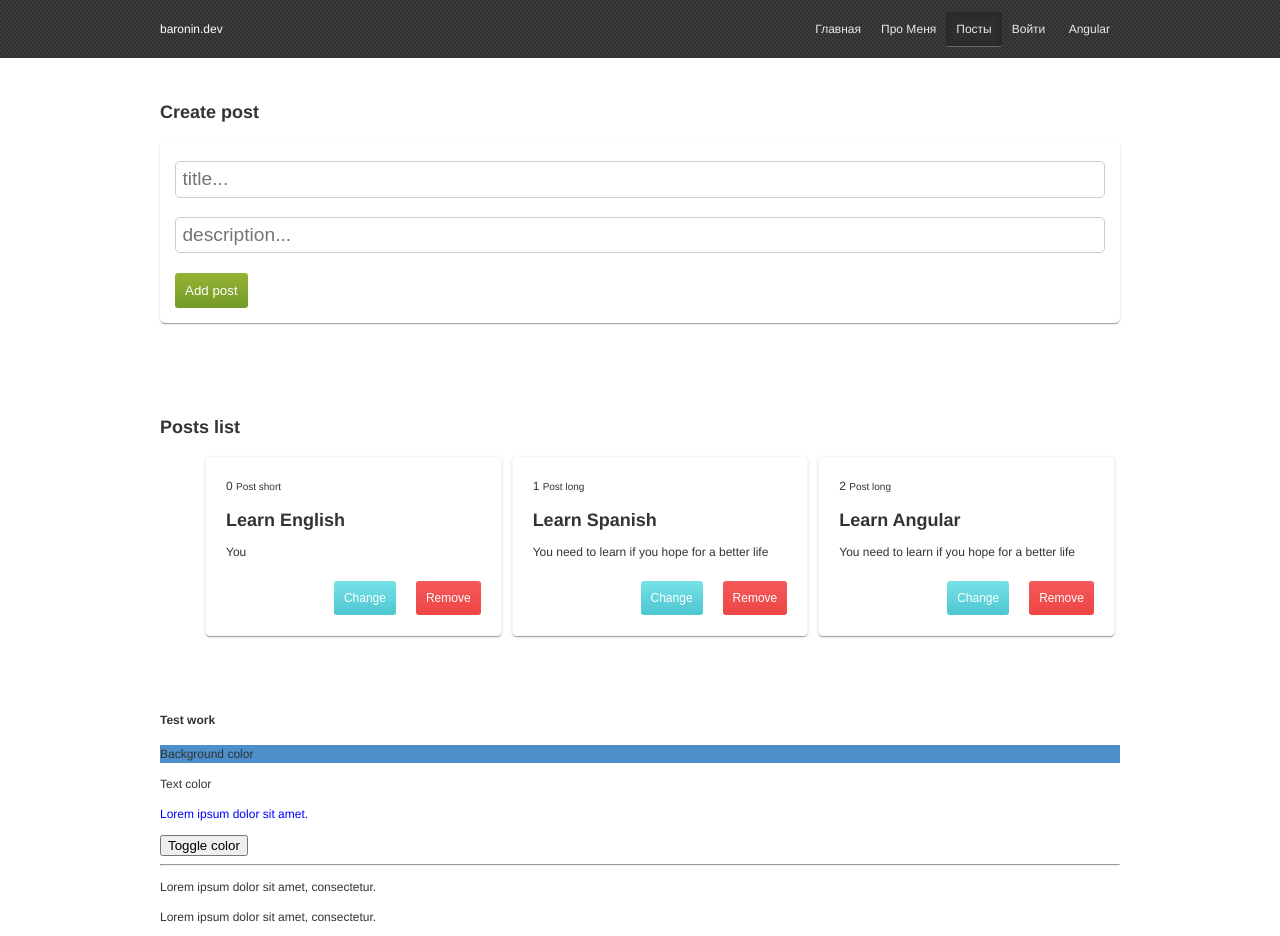
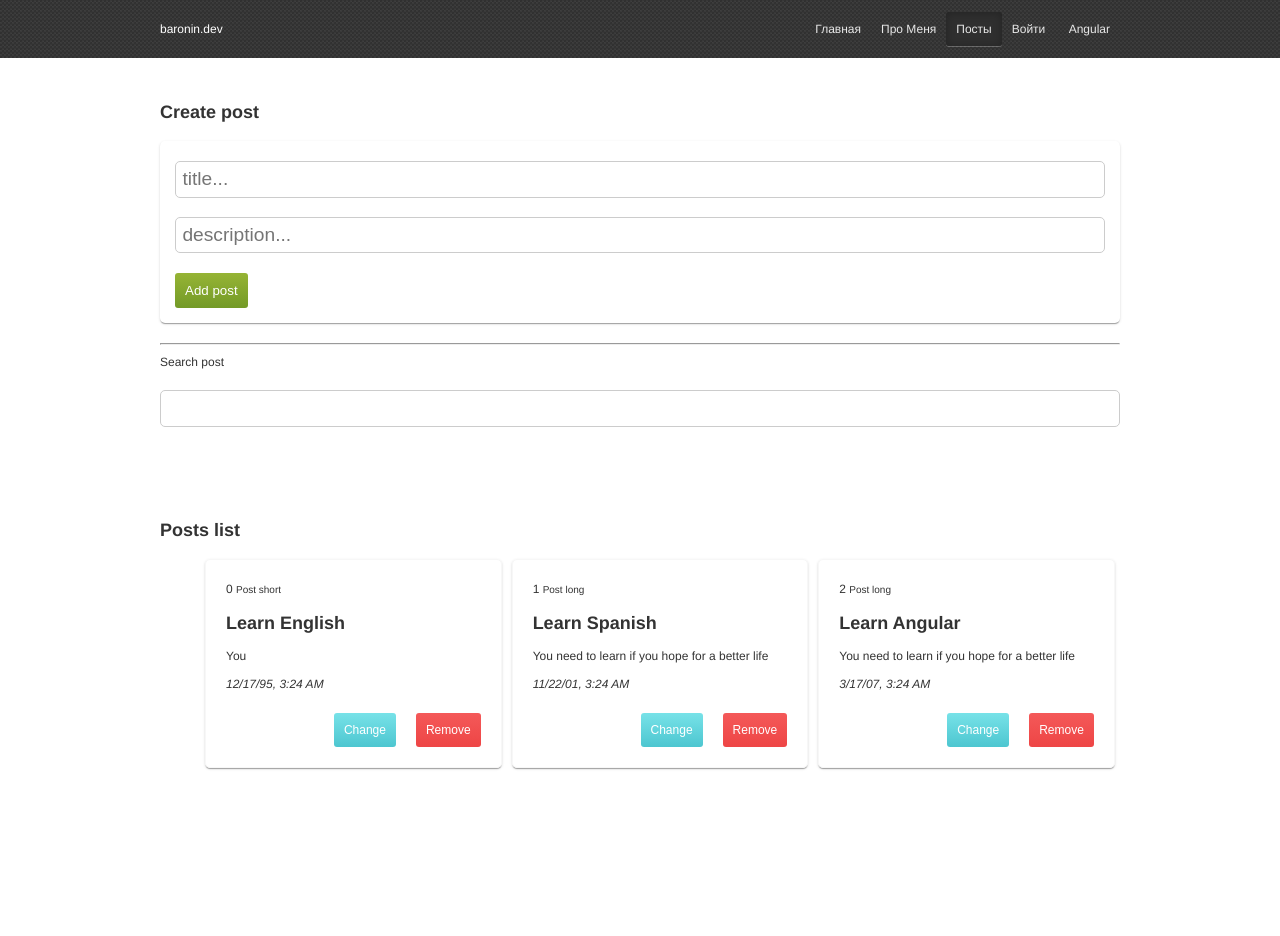
Before and after one commit to baronin/angular-blog, an Angular app: page /myPosts in a window 1280 px wide. Shown: the top 936 px of the page. After the commit the page ends 815 px from the top, so only its background shows below. Built offline with nearby package versions, Linux system fonts and the light colour scheme.

Commit message:
added pipe filter for posts

```diff
--- a/src/app/components/post-form/post-form.component.ts
+++ b/src/app/components/post-form/post-form.component.ts
@@ -8,23 +8,25 @@ import {Post} from '../../pages/posts/posts.component';
 })
 
 export class PostFormComponent implements OnInit {
+  constructor() {
+  }
 
   title = '';
   text = '';
+  time = new Date();
 
-  constructor() {
-  }
+  @Output() onAdd: EventEmitter<Post> = new EventEmitter<Post>();
+
+  @ViewChild('titleInput') inputRef: ElementRef;
 
   ngOnInit(): void {
   }
-
-  @Output() onAdd: EventEmitter<Post> = new EventEmitter<Post>();
-  @ViewChild('titleInput') inputRef: ElementRef;
   addPost(): any {
     if (this.title.trim() && this.text. trim()) {
       const post: Post = {
         title: this.title,
         text: this.text,
+        time: this.time,
       };
       this.onAdd.emit(post);
       this.title = this.text = '';
--- a/src/app/components/post/post.component.ts
+++ b/src/app/components/post/post.component.ts
@@ -15,12 +15,8 @@ export class PostComponent implements OnInit {
   @Output() onRemove = new EventEmitter<number>();
 
   @ContentChild('info', {static: true}) infoRef: ElementRef;
-  ngOnChanges(): any {
-    console.log('ngOnChange: ', this.infoRef);
-  }
 
   ngOnInit(): any {
-    console.log('ngOnInit: ', this.infoRef);
   }
 
   remove(idPost): any {
--- a/src/app/pages/posts/posts.component.html
+++ b/src/app/pages/posts/posts.component.html
@@ -3,13 +3,16 @@
   <div class="container">
     <h2>Create post</h2>
     <app-post-form (onAdd)="updatePost($event)"></app-post-form>
+    <hr>
+    <label for="search">Search post</label>
+    <input id="search" type="text" [(ngModel)]="search" class="form-post__input">
   </div>
 </section>
 <section class="section section__posts">
   <div class="container">
     <h2 class="posts__title">Posts list</h2>
     <ul class="posts-list">
-      <li *ngFor="let post of posts; let i = index" class="post-item">
+      <li *ngFor="let post of posts | filter:search; let i = index" class="post-item">
         <div #info>
           <app-post  [myPost]='post' class="post-item__border" (onRemove)="removePost($event)">
             {{i}}
@@ -23,17 +26,3 @@
     </ul>
   </div>
 </section>
-<section>
-  <div class="container">
-    <h4>Test work</h4>
-    <div [ngStyle]="{background: backgroundToggle ? '#effeb9' : '#4d8fcb'}">Background color</div>
-    <p [ngClass]="{blue: backgroundToggle === true, '#effeb9': !backgroundToggle}">Text color</p>
-    <p [class.blue]="!backgroundToggle" [class.red]="backgroundToggle">Lorem ipsum dolor sit amet.</p>
-    <button (click)="backgroundToggle = !backgroundToggle">Toggle color</button>
-    <hr>
-    <p *ngIf="toggle; else otherText">Lorem ipsum dolor sit amet, consectetur.</p>
-    <ng-template #otherText><p>Lorem ipsum dolor sit amet, consectetur adipisicing elit. Pariatur, voluptatem?</p></ng-template>
-    <p *ngIf="toggle">Lorem ipsum dolor sit amet, consectetur.</p>
-    <button (click)="toggle = !toggle">More text</button>
-  </div>
-</section>
--- a/src/app/pages/posts/posts.component.ts
+++ b/src/app/pages/posts/posts.component.ts
@@ -5,6 +5,7 @@ export interface Post {
   title: string;
   text: string;
   id?: number;
+  time: object;
 }
 
 @Component({
@@ -14,23 +15,24 @@ export interface Post {
 })
 
 export class PostsComponent implements OnInit {
-  backgroundToggle = false;
-  toggle = true;
-
+  search: string = '';
   posts: Post[] = [ {
     title: 'Learn English',
     text: 'You',
     id: 1,
+    time: new Date('December 17, 1995 03:24:00'),
   },
     {
       title: 'Learn Spanish',
       text: 'You need to learn if you hope for a better life',
       id: 4,
+      time: new Date('November 22, 2001 03:24:00'),
     },
     {
       title: 'Learn Angular',
       text: 'You need to learn if you hope for a better life',
       id: 2,
+      time: new Date('Mart 17, 2007 03:24:00'),
     },
   ];
   constructor() { }
```
